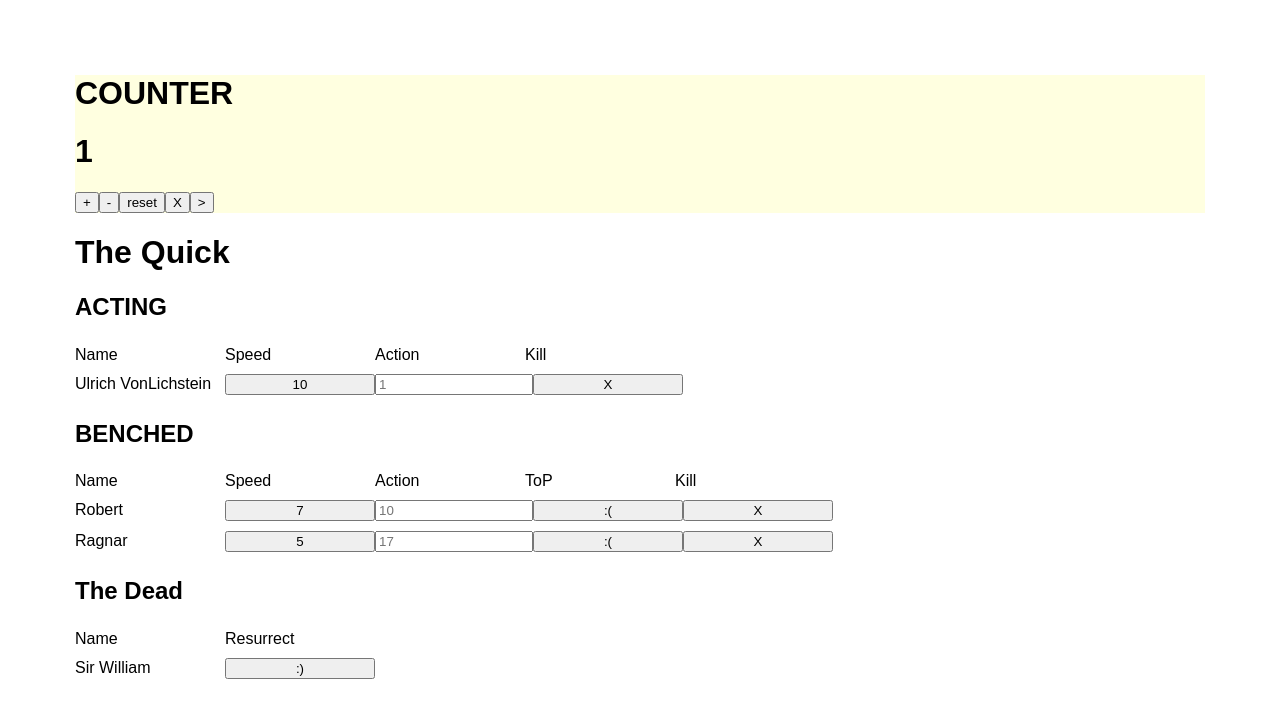
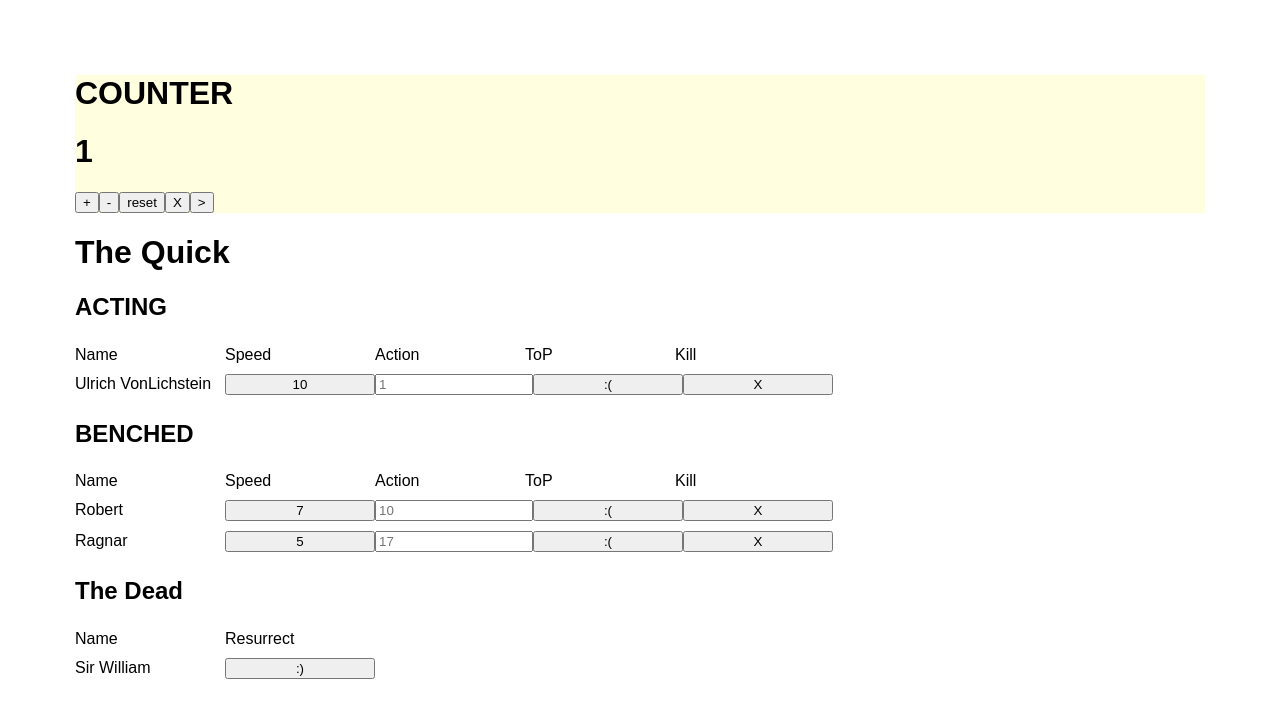
Before and after one commit to tpeschke/HM-Combat-Count-Hopefully-final-but-who-knows, a React (Create React App) app: page / in a window 1280 px wide. Shown: the top 718 px of the page. Built offline with nearby package versions, Linux system fonts and the light colour scheme.

Commit message:
finished the groundwork for ToP, need to do recoloring

```diff
--- a/src/1G/2G/3G/Acting.js
+++ b/src/1G/2G/3G/Acting.js
@@ -1,28 +1,66 @@
 import React, { Component } from 'react';
+import Modal from 'react-responsive-modal';
 
 export default class Acting extends Component {
+    constructor() {
+        super()
 
+        this.state = {
+            topAmount: 0,
+            open: false,
+            fighterCell: {}
+        }
+    }
+
+    onOpenModal = () => {
+        this.setState({ open: true });
+    };
+
+    onCloseModal = () => {
+        this.setState({ open: false });
+        this.props.active.forEach(val => {
+            if (val.name === this.state.fighterCell.name) {
+                val.action = val.action + (this.state.topAmount * 3)
+                val.top = true
+            }
+        })
+        this.props.sort()
+    };
+
+    handleToP(d) {
+        this.onOpenModal()
+        this.setState({ fighterCell: d })
+    }
+
+    updateAction = (e, d) => {
+        this.props.matchAction(d, e.target.value)
+        e.target.value = ''
+    }
 
     render() {
 
-        var fightersActive = this.props.active.map(d => {
-            console.log(d)
-            return <div className='fighter'>
+        const { open } = this.state;
+
+        var fightersActive = this.props.active.map((d, i) => {
+            return <div className='fighter' key={d.name + i + "acting"}>
 
                 <p key={d.name} className="input">{d.name}</p>
 
                 <button
-                    onClick={_=> this.props.fighterSpeed(d)}
+                    onClick={_ => this.props.fighterSpeed(d)}
                     className="input">
                     {d.speed}</button>
 
-                <input  className="input"
+                <input className="input"
                     placeholder={d.action}
-                    onChange={e => this.props.handleHoldAction(e.target.value)}
-                    onBlur={_ => this.props.matchAction(d)} />
+                    onBlur={(e) => this.props.matchAction(d, e.target.value)} />
+
+                <button className="input"
+                    onClick={_ => this.handleToP(d)} >
+                    :(</button>
 
                 <button
-                    onClick={_=> this.props.murder(d)}
+                    onClick={_ => this.props.murder(d)}
                     className="input">
                     X</button>
             </div>
@@ -35,9 +73,16 @@ export default class Acting extends Component {
                     <p className="input"> Name</p>
                     <p className="input"> Speed</p>
                     <p className="input"> Action</p>
+                    <p className="input"> ToP</p>
                     <p className="input"> Kill</p>
                 </div>
                 {fightersActive}
+
+                <Modal open={open} onClose={this.onCloseModal} little>
+                    <p>Enter how much combatant failed by</p>
+                    <input
+                        onChange={e => this.setState({ topAmount: e.target.value })} />
+                </Modal>
             </div >
         )
     }
--- a/src/1G/2G/3G/Benched.js
+++ b/src/1G/2G/3G/Benched.js
@@ -1,12 +1,44 @@
 import React, { Component } from 'react';
+import Modal from 'react-responsive-modal';
 
 export default class Benched extends Component {
+    constructor() {
+        super()
+
+        this.state = {
+            topAmount: 0,
+            open: false,
+            fighterCell: {}
+        }
+    }
+
+    onOpenModal = () => {
+        this.setState({ open: true });
+    };
+
+    onCloseModal = () => {
+        this.setState({ open: false });
+        this.props.benched.forEach(val => {
+                if (val.name === this.state.fighterCell.name) {
+                    val.action = val.action + (this.state.topAmount * 3 )
+                    val.top = true
+                }
+            })
+            this.props.sort()
+    };
+
+    handleToP(d) {
+        this.onOpenModal()
+        this.setState( { fighterCell: d } )
+    }
 
 
     render() {
 
-        var fightersBenched = this.props.benched.map(d => {
-            return <div key={d.name} className='fighter'>
+        const { open } = this.state;
+
+        var fightersBenched = this.props.benched.map((d, i) => {
+            return <div key={d.name + i + "benched"} className='fighter'>
 
                 <p className="input">
                     {d.name}</p>
@@ -17,11 +49,10 @@ export default class Benched extends Component {
 
                 <input className="input"
                     placeholder={d.action}
-                    onChange={e => this.props.handleHoldAction(e.target.value)}
-                    onBlur={_ => this.props.matchAction(d)} />
+                    onBlur={(e) => this.props.matchAction(d, e.target.value)} />
 
                 <button className="input"
-                    onClick={_ => this.props.ToP(d)} >
+                    onClick={_ => this.handleToP(d)} >
                     :(</button>
 
                 <button className="input"
@@ -31,6 +62,7 @@ export default class Benched extends Component {
         })
 
         return (
+
             <div>
                 <h2>BENCHED</h2>
                 <div>
@@ -41,6 +73,12 @@ export default class Benched extends Component {
                     <p className="input"> Kill</p>
                 </div>
                 {fightersBenched}
+
+                <Modal open={open} onClose={this.onCloseModal} little>
+                    <p>Enter how much combatant failed by</p>
+                    <input
+                        onChange={e => this.setState( { topAmount: e.target.value } ) } />
+                </Modal>
             </div >
         )
     }
--- a/src/1G/2G/MainBody.js
+++ b/src/1G/2G/MainBody.js
@@ -1,5 +1,4 @@
 import React, { Component } from 'react';
-import Modal from 'react-responsive-modal';
 
 import Acting from "./3G/Acting";
 import Benched from "./3G/Benched";
@@ -12,16 +11,16 @@ export default class MainBody extends Component {
 
         this.state = {
             fighterTotal:
-                [{ name: "Ragnar", speed: 5, action: 17, top: false, acting: true, dead: false },
+                [{ name: "Ragnar", speed: 5, action: 17, top: true, acting: true, dead: false },
                 { name: "Robert", speed: 7, action: 10, top: false, acting: true, dead: false },
-                { name: "Sir William", speed: 15, action: 25, top: false, acting: true, dead: true },
+                { name: "Sir William", speed: 15, action: 25, top: true, acting: true, dead: true },
                 { name: "Ulrich VonLichstein", speed: 10, action: 1, top: false, acting: true, dead: false }],
             fighterActive: [],
             fighterBench: [],
             graveyard: [],
             count: 1,
             actionHold: 0,
-            open: false
+            topAmount: 0,
         }
         this.sort = this.sort.bind(this)
         this.decreaseSpeed = this.decreaseSpeed.bind(this)
@@ -32,7 +31,8 @@ export default class MainBody extends Component {
         this.resurrect = this.resurrect.bind(this)
         this.matchAction = this.matchAction.bind(this)
         this.handleHoldAction = this.handleHoldAction.bind(this)
-        this.triggerToP = this.triggerToP.bind(this)
+        this.onCloseModal = this.onCloseModal.bind(this)
+        this.onOpenModal = this.onOpenModal.bind(this)
     }
 
     componentDidMount() {
@@ -40,11 +40,6 @@ export default class MainBody extends Component {
     }
 
     sort() {
-        // this.state.fighterTotal.forEach( val => {
-        //     if (val.dead === true){
-        //         this.state.graveyard.push(val)
-        //     }
-        // })
 
         let sortedFigh = this.state.fighterTotal.sort((a, b) => a.action - b.action);
         this.setState({ fighterTotal: sortedFigh });
@@ -52,7 +47,8 @@ export default class MainBody extends Component {
         this.state.fighterTotal.forEach(val => {
             if (val.action > this.state.count) {
                 val.acting = false
-            } else (val.acting = true)
+                val.top = false
+            } else {val.acting = true}
         })
 
         var newBench = [];
@@ -108,26 +104,29 @@ export default class MainBody extends Component {
     }
 
     handleHoldAction(e) {
-        this.setState( { actionHold: e } )
+        this.setState({ actionHold: e })
     }
 
-    matchAction(f) {
+    matchAction(f, input) {
         this.state.fighterTotal.forEach(val => {
             if (val.name === f.name) {
-                val.action = +this.state.actionHold
+                val.action = +input
             }
         })
-        // this.setState( { actionHold: 0 } )
-        setTimeout(this.sort(),1000);
+        this.sort();
     }
 
     //===================================================================================================
     //                                      ToP
     //===================================================================================================
 
-    triggerToP() {
+    onOpenModal = () => {
+        this.setState({ open: true });
+    };
 
-    }
+    onCloseModal = () => {
+        this.setState({ open: false });
+    };
 
 
     //====================================================================================================
@@ -156,7 +155,9 @@ export default class MainBody extends Component {
     //
     //=====================================================================================================
     render() {
+
         return (
+
             <div>
                 <Counter
                     increaseSpeed={this.increaseSpeed}
@@ -169,17 +170,20 @@ export default class MainBody extends Component {
                         active={this.state.fighterActive}
                         fighterSpeed={this.fighterSpeed}
                         murder={this.murder}
-                        handleHoldAction = {this.handleHoldAction}
-                        matchAction = {this.matchAction}  />
+                        handleHoldAction={this.handleHoldAction}
+                        matchAction={this.matchAction}
+                        sort={this.sort} />
                     <Benched
                         benched={this.state.fighterBench}
                         fighterSpeed={this.fighterSpeed}
                         murder={this.murder}
-                        handleHoldAction = {this.handleHoldAction}
-                        matchAction = {this.matchAction} />
+                        handleHoldAction={this.handleHoldAction}
+                        matchAction={this.matchAction}
+                        sort={this.sort} />
                     <Graveyard
                         graveyard={this.state.graveyard}
                         resurrect={this.resurrect} />
+
                 </div>
             </div>
         )
```
